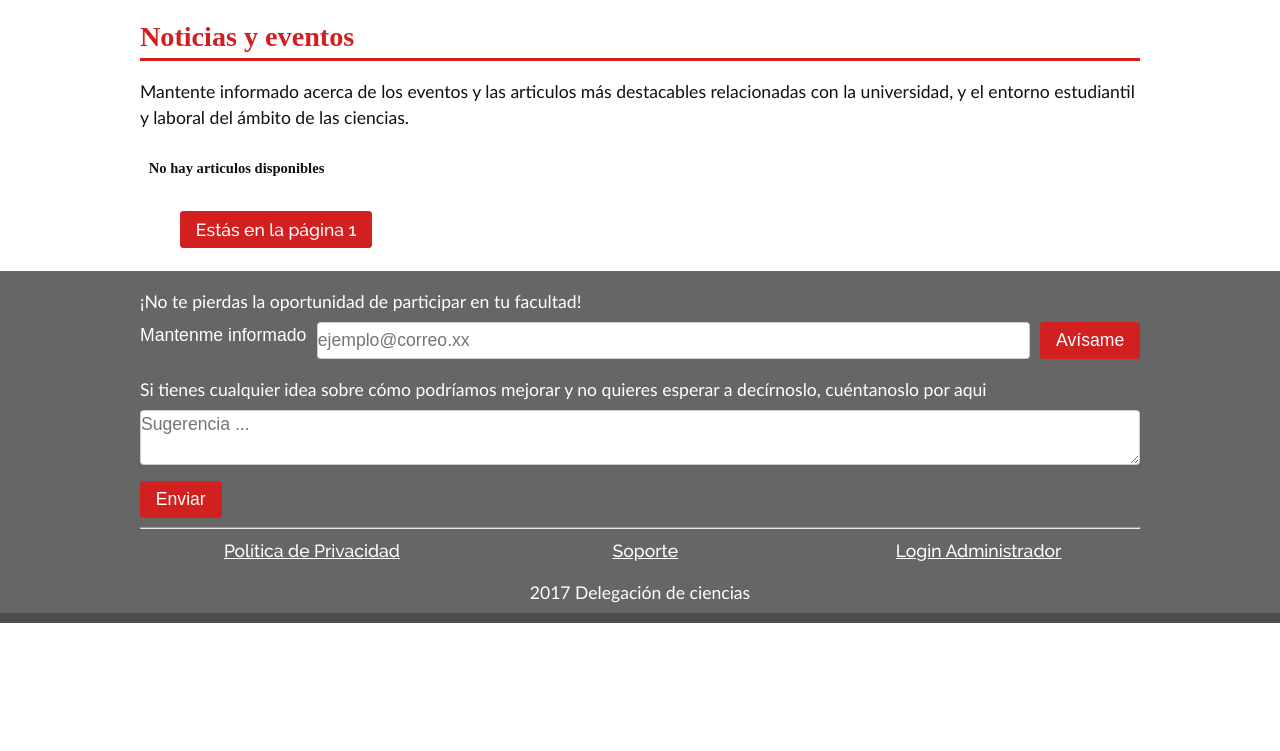
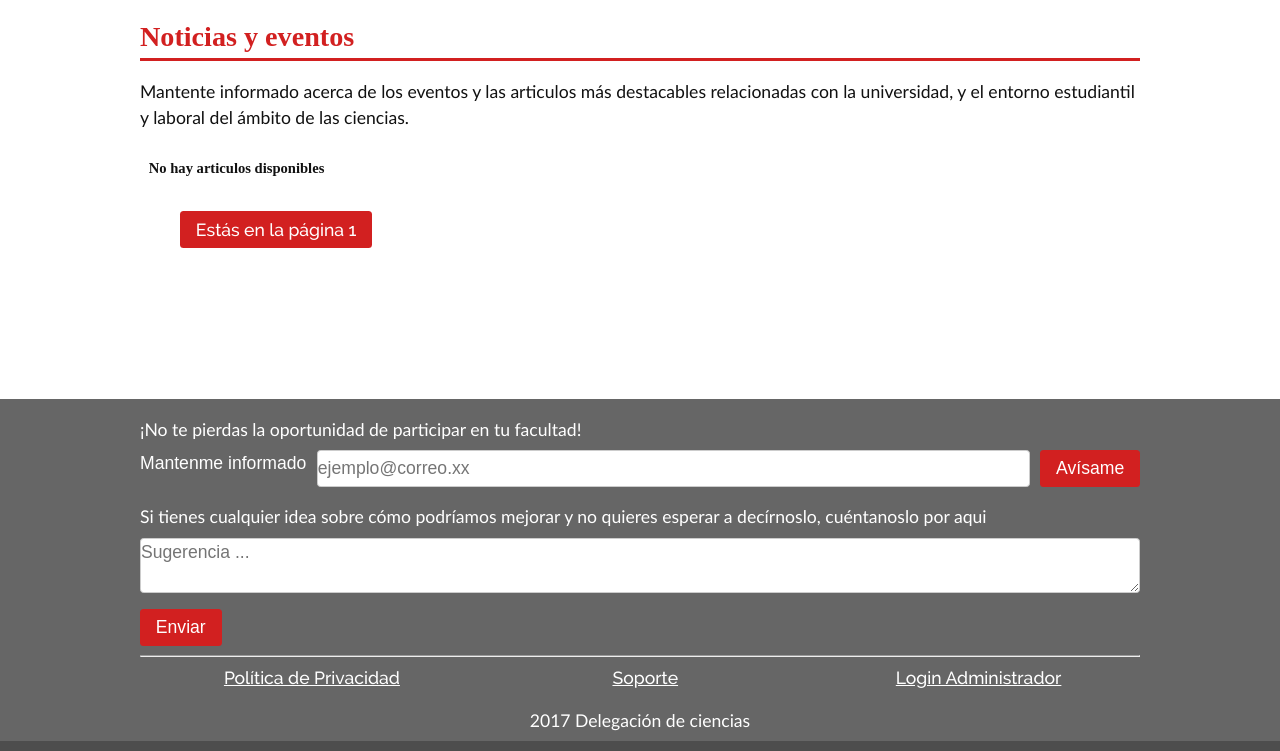
Before and after one commit to DelegacionCienciasUSAL/delcien.usal.es, a Django app: page /actualidad/ in a window 1280 px wide. Shown: the part 214-965 px from the top of the page. Before the commit the page ends 837 px from the top, so only its background shows below. Run offline with Django 3.2, Linux system fonts and the light colour scheme; data that the repository does not hold is empty; some web fonts are replaced.

Commit message:
Increase minimum page height.

```diff
--- a/src/delcien/static/delcien/css/base.css
+++ b/src/delcien/static/delcien/css/base.css
@@ -1,4 +1,7 @@
 header{background-color: white;}
+main{
+  min-height: 50vh;
+}
 #banner{
   height: 90px;
   display: flex;
```
